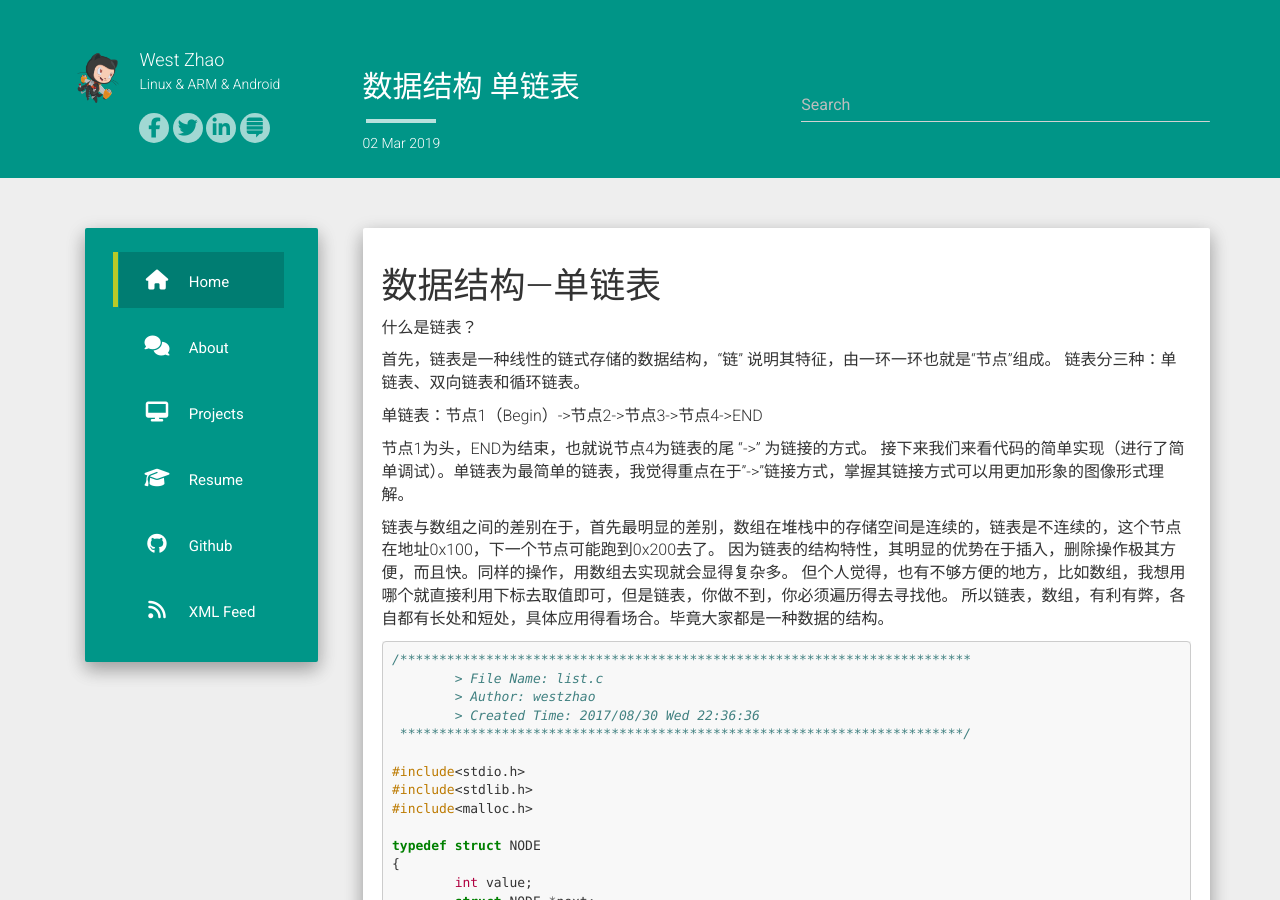
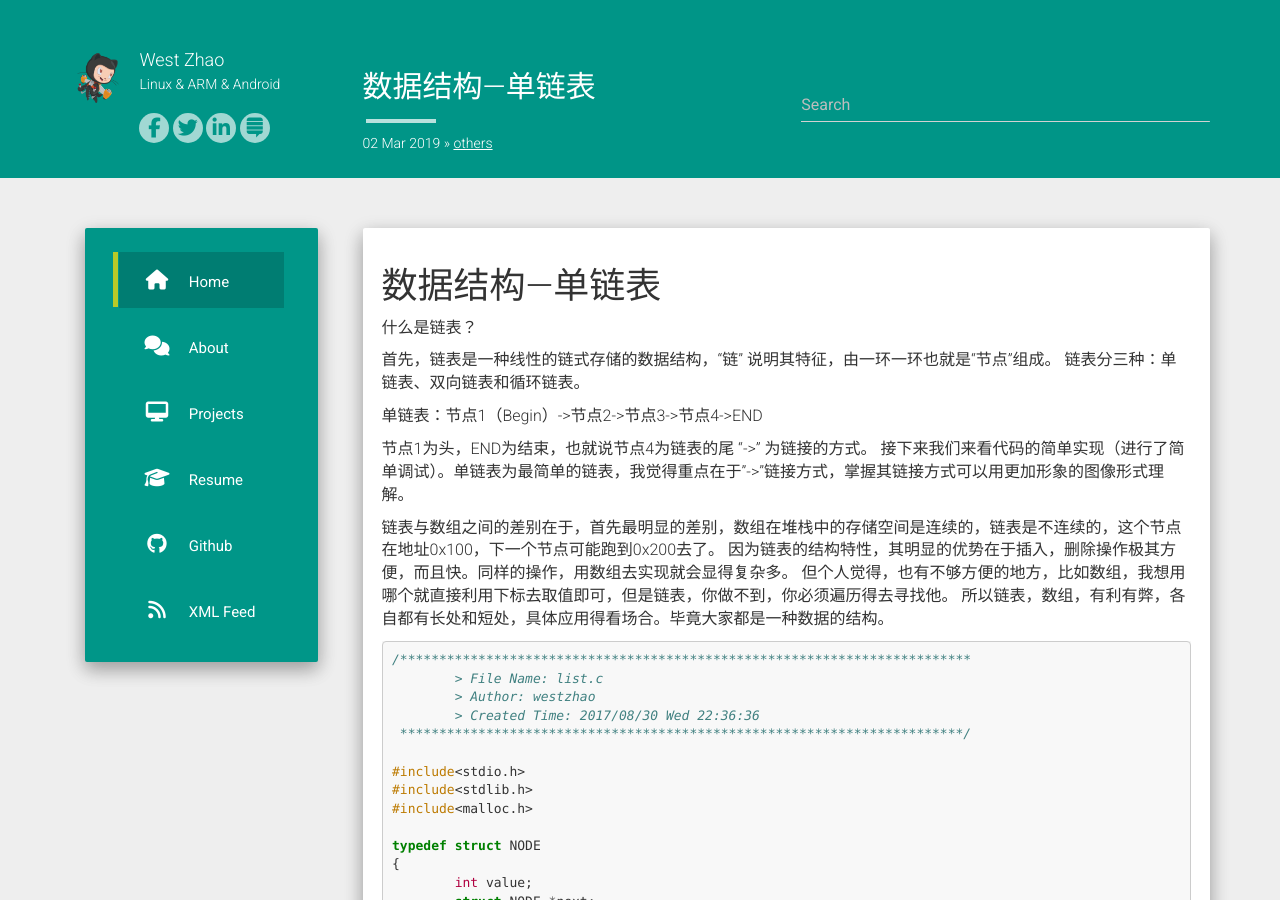
Before and after one commit to westzhao13/Westzhao-Blog, a Jekyll site: the page built from _posts/2019-03-02-数据结构-单链表.md, in a window 1280 px wide and 900 px high. Built offline with Jekyll 4.4.1, drawn with Linux system fonts in a browser that asks for light colours; nearby versions of some CDN libraries; our own code applies the rules of GitHub Pages for plain Markdown files; comment, search, counter and statistics services are not loaded; some of the changed lines change nothing that is shown.

Commit message:
Update 2019-03-02-数据结构-单链表.md

```diff
--- a/_posts/2019-03-02-数据结构-单链表.md
+++ b/_posts/2019-03-02-数据结构-单链表.md
@@ -1,3 +1,10 @@
+---
+layout: post
+title: 数据结构—单链表
+date:   2019-03-02 22:58:39
+categories: others
+---
+
 # 数据结构—单链表
 
 什么是链表？
```
